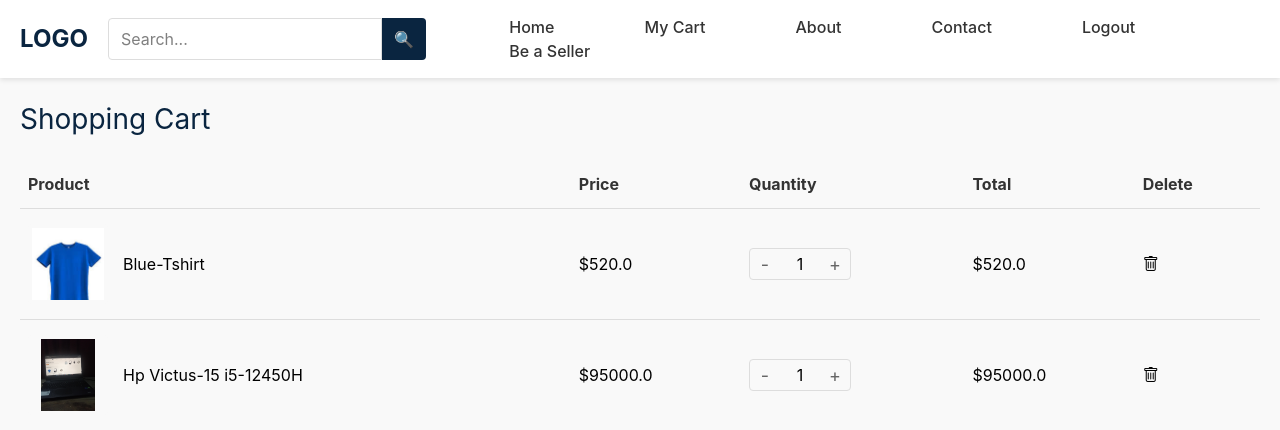
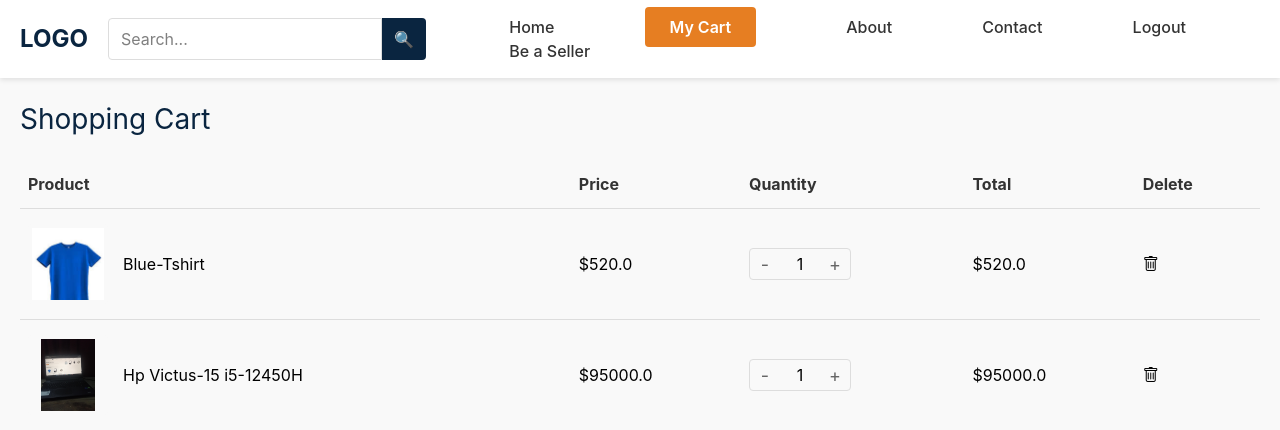
Before and after one commit to prabeshnpl/E-commerce, a Django app: page /cart/ in a window 1280 px wide. Shown: the top 430 px of the page. Run offline with Django 5.2, Linux system fonts and the light colour scheme; a user stored in the database is signed in; data comes from the database, SQL or seed files in the repository; both versions use the stored data as it was after the commit.

Commit message:
Buttons fixed

```diff
--- a/Ecom/dashboard/templates/base.html
+++ b/Ecom/dashboard/templates/base.html
@@ -28,23 +28,25 @@
             <button>🔍</button>
         </div>
         <nav id="mainNav">
+
             <ul>
-                <li><a href="{% url 'home' %}" class="nav-link" data-page="home">Home</a></li>
-                <li><a href="{% url 'cart' %}" class="nav-link my-cart-btn" data-page="shop">My Cart</a></li>
+                <li><a href="{% url 'home' %}" class="nav-link {% if page == 'home' %}active{% endif %}" data-page="home">Home</a></li>
+                <li><a href="{% url 'cart' %}" class="nav-link my-cart-btn {% if page == 'cart' %}active{% endif %}" data-page="shop">My Cart</a></li>
                 {% if request.user.is_seller %}
-                    <li><a href="{% url 'sellerdashboard' %}" class="nav-link my-cart-btn" data-page="shop">My Products</a></li>
+                    <li><a href="{% url 'sellerdashboard' %}" class="nav-link my-cart-btn {% if page == 'sellerdashboard' %}active{% endif %}" data-page="shop">My Products</a></li>
                 {% endif %}
-
-                <li><a href="#" class="nav-link" data-page="about">About</a></li>
-                <li><a href="#" class="nav-link" data-page="contact">Contact</a></li>
+                <li><a href="#" class="nav-link {% if page == 'about' %}active{% endif %}" data-page="about">About</a></li>
+                <li><a href="#" class="nav-link {% if page == 'contact' %}active{% endif %}" data-page="contact">Contact</a></li>
                 {% if request.user.is_authenticated %}
                     <li><a href="{% url 'logout' %}">Logout</a></li>
                 {% else %}
-                    <li><a href="{% url 'login' %}">Login</a></li>
+                    <li><a href="{% url 'login' %}" class="nav-link {% if page == 'login' %}active{% endif %}">Login</a></li>
                 {% endif %}
-                {% if not request.user.is_seller %}
-                    <li><a href="{% url 'registerseller' %}">Be a Seller</a></li>
-                {% endif %}
+                        {% if not request.user.is_seller %}
+                            <li><a href="{% url 'registerseller' %}" class="nav-link {% if page == 'registerseller' %}active{% endif %}">Be a Seller</a></li>
+                        {% endif %}
+                    </ul>
+                </nav>
             </ul>
         </nav>
     </header>
--- a/Ecom/dashboard/views.py
+++ b/Ecom/dashboard/views.py
@@ -48,20 +48,21 @@ def Login(request):
                 else:
                     messages.error(request,str(e))
 
-    return render(request,'login.html')
+    return render(request,'login.html',{'page':'login'})
 
 def Logout(request):
     logout(request)
     return redirect('home')
 
 def home(request):
-    return render(request, 'dashboard.html')
+    return render(request, 'dashboard.html',{'page':'home'})
+
 
 def products(request,pk):
     product = Product.objects.get(id=pk)
     images = product.secondary_images.all()
 
-    return render(request,'product.html',{'product':product,'images':images})
+    return render(request,'product.html',{'product':product,'images':images,'products':'login'})
 
 
 @login_required(redirect_field_name='login')
@@ -85,8 +86,7 @@ def registerseller(request):
     else:
         form = RegisterSellerForm()
 
-    return render(request,'registerseller.html',{'form' : form ,'filled':filled})
-
+    return render(request,'registerseller.html',{'form' : form ,'filled':filled,'page':'registerseller'})
 
 
 @login_required(redirect_field_name='login')
@@ -96,10 +96,9 @@ def cart(request):
         products = cart_obj.products.all()
 
     except Exception as e:
-        # messages.error(request,"User's cart not found !!")
         messages.error(request,str(e))
 
-    return render(request, 'cart.html',{'products':products})
+    return render(request, 'cart.html',{'products':products,'page':'cart'})
 
 @login_required(redirect_field_name='login')
 def sellerdashboard(request):
@@ -107,7 +106,7 @@ def sellerdashboard(request):
         return redirect('cart')
     products = Product.objects.filter(seller=request.user)
     count = products.count()
-    return render(request,'seller_dashboard.html',{'products':products,'count':count})
+    return render(request,'seller_dashboard.html',{'products':products,'count':count,'page':'sellerdashboard'})
 
 @login_required(redirect_field_name='login')
 def add_products(request):
@@ -128,9 +127,6 @@ def add_products(request):
     return render(request,'add_products.html',{'form':form})
 
 
-
-
-
 def load_products(request):
     page_no = request.GET.get('page',1) #if no pageno, default=1
     paginator = Paginator(Product.objects.all(),20)
@@ -138,9 +134,6 @@ def load_products(request):
 
     products = list(page.object_list.values('id','name','main_image','price','stock','brand'))
     return JsonResponse({'products':products,'has_next':page.has_next()})
-
-
-
 
 
 @login_required(redirect_field_name='login')
--- a/Ecom/static/dashboard/css/dashboard.css
+++ b/Ecom/static/dashboard/css/dashboard.css
@@ -74,6 +74,16 @@ nav ul li a {
     text-decoration: none;
     color: #333;
     font-weight: 500;
+}
+.nav-link.active {
+    background-color: #e67e22;
+    color: white;
+    padding: 10px 25px;
+    border: none;
+    border-radius: 4px;
+    font-weight: 600;
+    cursor: pointer;
+    transition: background-color 0.3s;
 }
 
 .search-box {
@@ -364,14 +374,17 @@ nav ul li a {
 
 .message-error, .message-success {
     position: fixed;
-    top: 0;
-    left: 0;
-    width: 100%;
+    top: 50%;
+    left: 50%;
+    transform: translate(-50%, -50%);
+    min-width: 500px;
     min-height: 50px;
     display: flex;
     justify-content: center;
     align-items: center;
     z-index: 1000;
+    border-radius: 5px;
+    font-size: 28px;
 }
 
 .message-error {
```
Also changed, not shown: Ecom/db.sqlite3.
